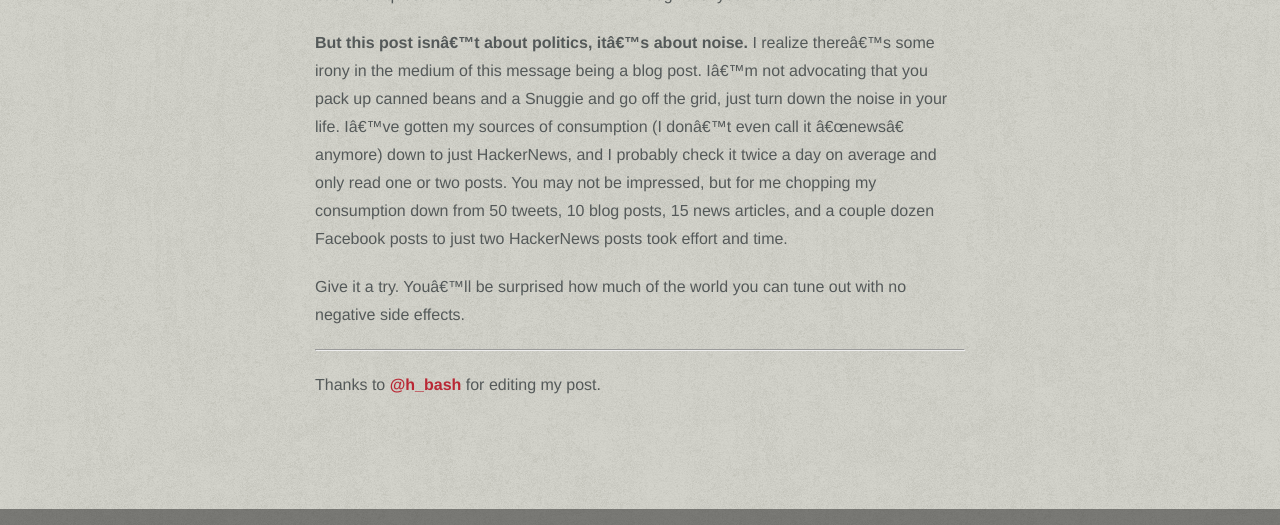
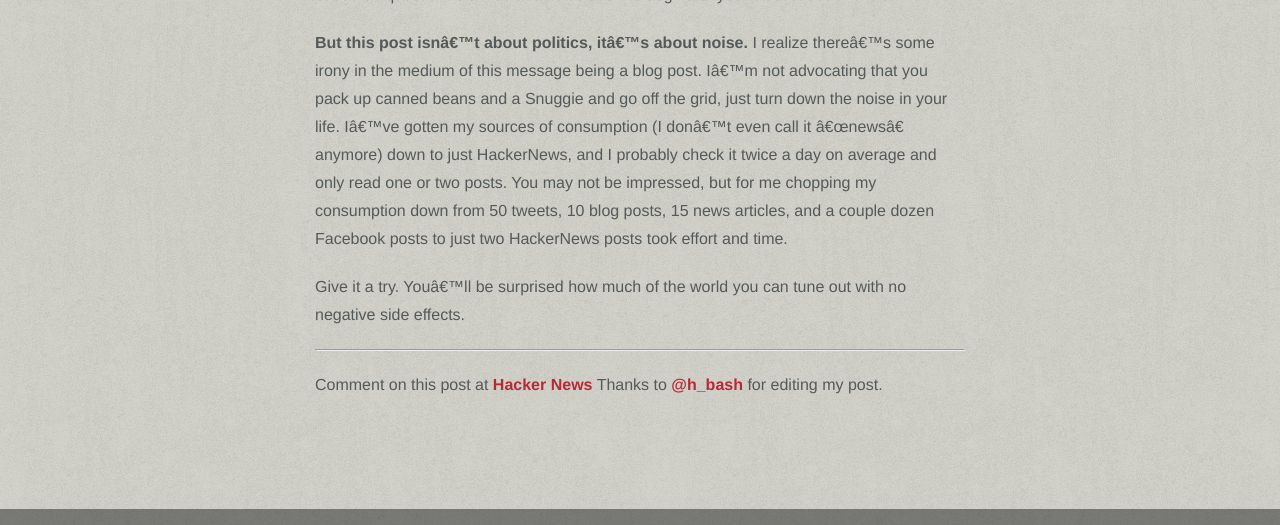
Before and after one commit to choxi/choxi.github.com, a Jekyll site: the page built from _posts/2012-2-17-did-you-hear-we-got-osama.md, in a window 1280 px wide and 900 px high, scrolled down 1865 px, cut to the strip 0-525 px from the top of the window. Built offline with Jekyll 4.4.1, drawn with Linux system fonts in a browser that asks for light colours.

Commit message:
HackerNews Link

```diff
--- a/_posts/2012-2-17-did-you-hear-we-got-osama.md
+++ b/_posts/2012-2-17-did-you-hear-we-got-osama.md
@@ -27,4 +27,5 @@ Give it a try. You'll be surprised how much of the world you can tune out with n
 
 ---
 
+Comment on this post at [Hacker News](https://news.ycombinator.com/item?id=3604907)
 Thanks to [@h_bash](http://twitter.com/h_bash) for editing my post.
```
